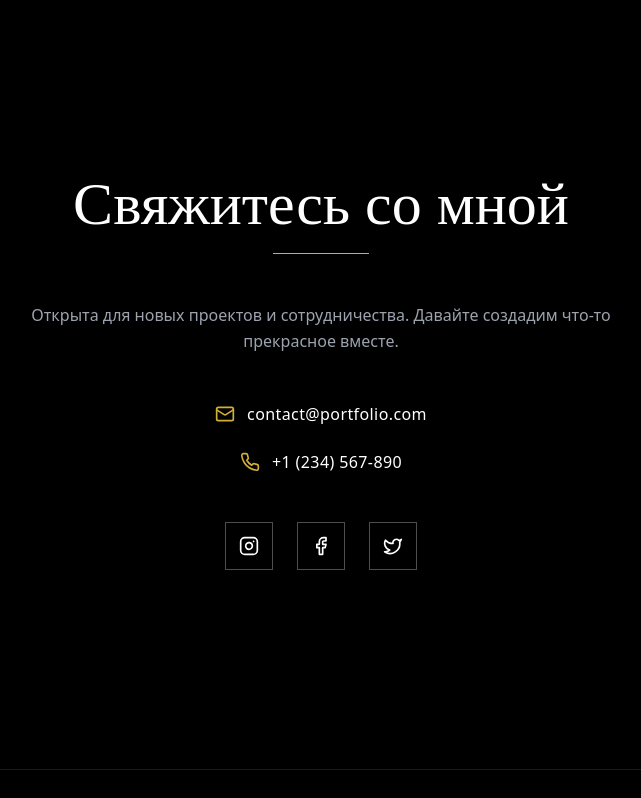
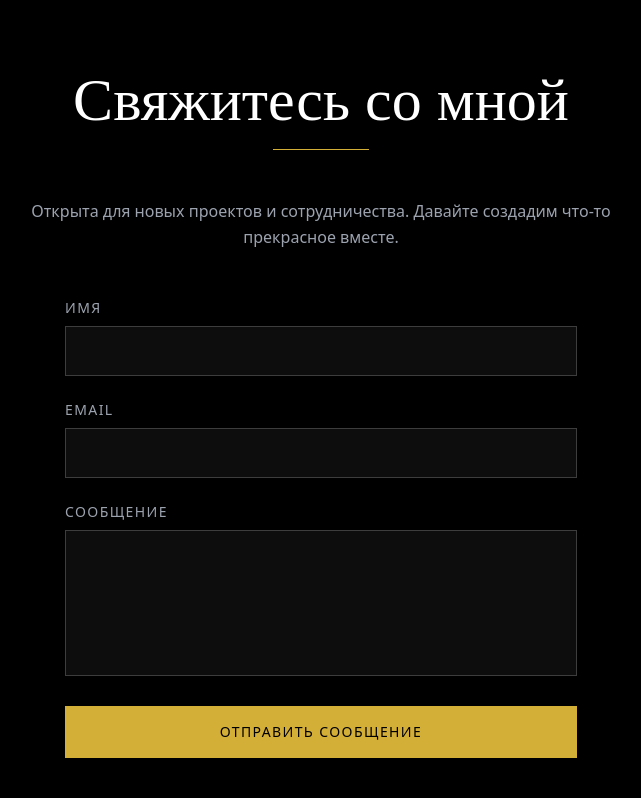
Before and after one commit to pr-poehali-dev/model-portfolio-site-2, a React (Vite) app: page / in a window 1280 px wide. Shown: the part 3118-3916 px from the top of the page, without its empty margins (319-960 px from the left). Built offline with nearby package versions, Linux system fonts and the light colour scheme.

Commit message:
Инициализация базового функционала

```diff
--- a/src/pages/Index.tsx
+++ b/src/pages/Index.tsx
@@ -57,6 +57,8 @@ const Index = () => {
   const [currentImageIndex, setCurrentImageIndex] = useState(0);
   const [mobileMenuOpen, setMobileMenuOpen] = useState(false);
   const [visibleSections, setVisibleSections] = useState<Set<string>>(new Set());
+  const [formData, setFormData] = useState({ name: '', email: '', message: '' });
+  const [formSubmitted, setFormSubmitted] = useState(false);
 
   useEffect(() => {
     const observer = new IntersectionObserver(
@@ -107,6 +109,15 @@ const Index = () => {
 
   const prevImage = () => {
     setCurrentImageIndex((prev) => (prev - 1 + filteredImages.length) % filteredImages.length);
+  };
+
+  const handleFormSubmit = (e: React.FormEvent) => {
+    e.preventDefault();
+    setFormSubmitted(true);
+    setTimeout(() => {
+      setFormData({ name: '', email: '', message: '' });
+      setFormSubmitted(false);
+    }, 3000);
   };
 
   return (
@@ -289,6 +300,59 @@ const Index = () => {
             <p className="text-gray-400 mb-12 leading-relaxed">
               Открыта для новых проектов и сотрудничества. Давайте создадим что-то прекрасное вместе.
             </p>
+
+            {formSubmitted ? (
+              <div className="mb-12 p-8 bg-gold/10 border border-gold animate-fade-in">
+                <Icon name="CheckCircle" size={48} className="text-gold mx-auto mb-4" />
+                <p className="text-gold text-lg tracking-wide">Спасибо! Ваше сообщение отправлено.</p>
+              </div>
+            ) : (
+              <form onSubmit={handleFormSubmit} className="mb-12 text-left max-w-lg mx-auto">
+                <div className="mb-6">
+                  <label className="block text-sm tracking-widest uppercase text-gray-400 mb-2">
+                    Имя
+                  </label>
+                  <input
+                    type="text"
+                    required
+                    value={formData.name}
+                    onChange={(e) => setFormData({ ...formData, name: e.target.value })}
+                    className="w-full bg-white/5 border border-white/20 px-4 py-3 text-white focus:border-gold focus:outline-none transition-colors"
+                  />
+                </div>
+                <div className="mb-6">
+                  <label className="block text-sm tracking-widest uppercase text-gray-400 mb-2">
+                    Email
+                  </label>
+                  <input
+                    type="email"
+                    required
+                    value={formData.email}
+                    onChange={(e) => setFormData({ ...formData, email: e.target.value })}
+                    className="w-full bg-white/5 border border-white/20 px-4 py-3 text-white focus:border-gold focus:outline-none transition-colors"
+                  />
+                </div>
+                <div className="mb-6">
+                  <label className="block text-sm tracking-widest uppercase text-gray-400 mb-2">
+                    Сообщение
+                  </label>
+                  <textarea
+                    required
+                    rows={5}
+                    value={formData.message}
+                    onChange={(e) => setFormData({ ...formData, message: e.target.value })}
+                    className="w-full bg-white/5 border border-white/20 px-4 py-3 text-white focus:border-gold focus:outline-none transition-colors resize-none"
+                  />
+                </div>
+                <button
+                  type="submit"
+                  className="w-full bg-gold text-black px-8 py-4 text-sm tracking-widest uppercase hover:bg-gold/90 transition-all duration-300 font-medium"
+                >
+                  Отправить сообщение
+                </button>
+              </form>
+            )}
+
             <div className="space-y-6 mb-12">
               <div className="flex items-center justify-center gap-3">
                 <Icon name="Mail" size={20} className="text-gold" />
```
